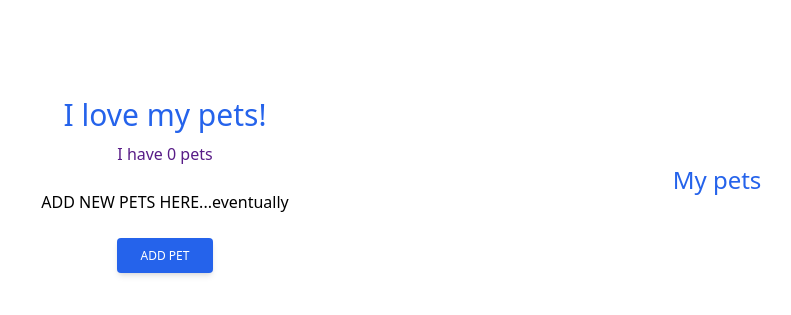
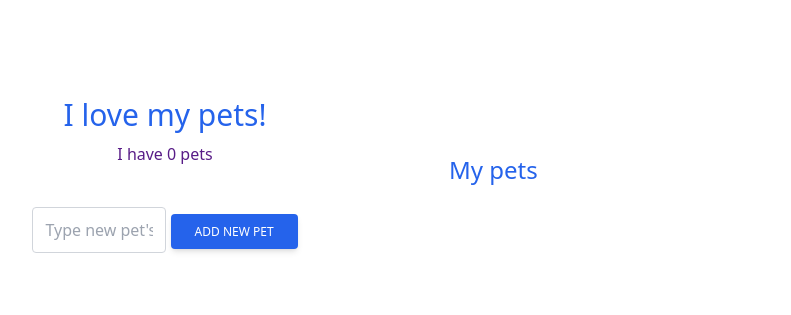
Before and after one commit to Gornstats/HTMX-Django-Experiments, a Django app: page /pets/ in a window 1280 px wide. Shown: the top 315 px of the page, without its empty margins (199-990 px from the left). Run offline with Django 4.2, Linux system fonts and the light colour scheme; data that the repository does not hold is empty; some libraries are stand-ins or nearby versions.

Commit message:
Added form with htmx post
Also updated method of including CSRF token

```diff
--- a/pets/templates/pets/base.html
+++ b/pets/templates/pets/base.html
@@ -10,7 +10,7 @@
         {% block styles %}{% endblock %}
     </head>
 
-    <body>
+    <body hx-headers='{"X-CSRFToken": "{{ csrf_token }}"}'>
 
         <div class="m-24">
             {% block content %}
@@ -20,9 +20,4 @@
 
     <script src="https://unpkg.com/htmx.org@1.7.0"></script>
     <script src="https://cdn.tailwindcss.com"></script>
-    <script>
-        document.body.addEventListener('htmx:configRequest', (event) => {
-            event.detail.headers['X-CSRFToken'] = '{{ csrf_token }}';
-        });
-    </script>
 </html>
--- /dev/null
+++ b/pets/templates/pets/partials/pet_li.html
@@ -0,0 +1 @@
+<li>{{ pet.pet_name }}</li>
--- a/pets/templates/pets/pet_list.html
+++ b/pets/templates/pets/pet_list.html
@@ -4,26 +4,51 @@
 
 {% block content %}
 
-<div class="grid grid-cols-2 gap-4 items-center">
+<div class="grid grid-cols-2 gap-4">
     <div class="text-center">
         <h1 class="font-medium leading-tight text-3xl mt-0 mb-2 text-blue-600">I love my pets!</h1>
         <p id="pet-count" class="text-m text-purple-900 mb-6">
             I have {{ pets|length }} pets
         </p>
 
-        <form>
-        <p>ADD NEW PETS HERE...eventually</p>
+        <form autocomplete="off">
+          <input
+            required
+            type="text"
+            class="
+              form-control place-self-auto
+              inline-block
+              w-1/4
+              px-3
+              py-2.5
+              text-base
+              font-normal
+              text-gray-700
+              bg-white bg-clip-padding
+              border border-solid border-gray-300
+              rounded
+              transition
+              ease-in-out
+              m-0
+              focus:text-gray-700 focus:bg-white focus:border-blue-600 focus:outline-none
+            "
+            id="petName" name="petName"
+            placeholder="Type new pet's name..."
+          />
         <button id="add-pet-btn"
                 class="mt-6 inline-block px-6 py-2.5 bg-blue-600 text-white font-medium text-xs
                     leading-tight uppercase rounded shadow-md hover:bg-blue-700 hover:shadow-lg
                     focus:bg-blue-700 focus:shadow-lg focus:outline-none focus:ring-0
                     active:bg-blue-800 active:shadow-lg transition duration-150 ease-in-out"
+                hx-post={% url 'add_pet' %}
+                hx-target="#pet-list"
+                hx-swap="beforeend"
         >
-        ADD PET
+        ADD NEW PET
         </button>
         </form>
     </div>
-    <div class="flex flex-col justify-center items-center">
+    <div class="flex flex-col justify-center">
         <h2 class="font-medium leading-tight text-2xl mt-0 mb-2 text-blue-600">My pets</h3>
         <ul id="pet-list" class="list-disc">
             {% for pet in pets %}
--- a/pets/urls.py
+++ b/pets/urls.py
@@ -1,6 +1,7 @@
 from django.urls import path
-from pets.views import pet_list
+from pets.views import pet_list, add_pet
 
 urlpatterns = [
     path('', pet_list, name="pet_list"),
+    path('add_pet/', add_pet, name='add_pet'),
 ]
--- a/pets/views.py
+++ b/pets/views.py
@@ -1,9 +1,24 @@
 from django.shortcuts import render
+from django.views.decorators.http import require_http_methods
+from django.http.response import HttpResponse
 from pets.models import Pet
 
-# Create your views here.
+
 def pet_list(request):
     pets = Pet.objects.all()
     context = {'pets': pets,}
 
     return render(request, 'pets/pet_list.html', context)
+
+@require_http_methods(['POST'])
+def add_pet(request):
+    new_name = request.POST.get('petName','petNameError')
+    if len(new_name) > 0:
+        pet = Pet.objects.create(
+            pet_name = new_name
+        )
+        context = {'pet': pet,}
+
+        return render(request, 'pets/partials/pet_li.html', context)
+
+    return HttpResponse(status=204)
```
